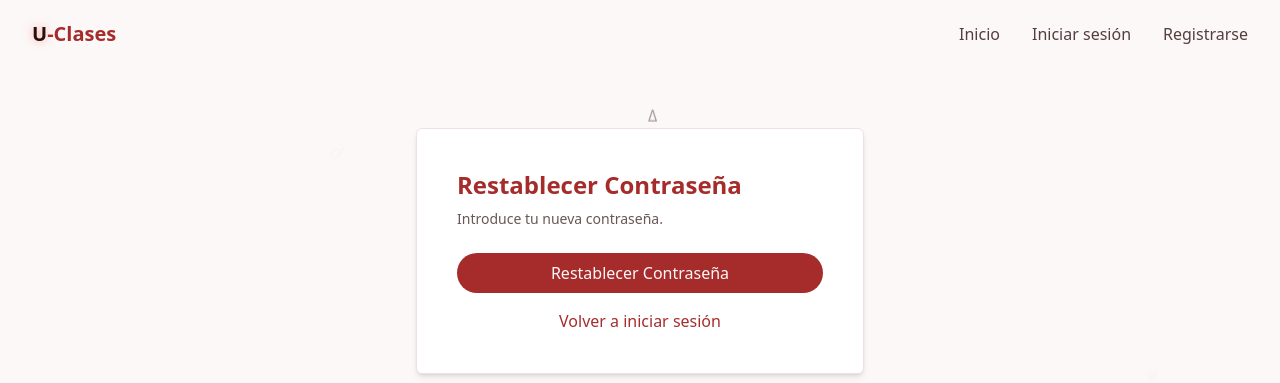
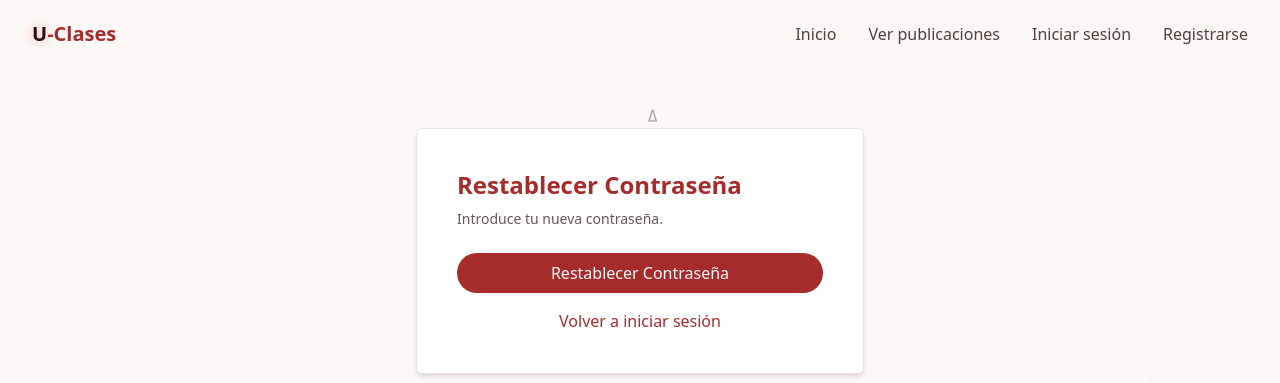
Before and after one commit to DCC-CC4401/2025-2-CC4401-grupo-4, a Django app: page /accounts/password-reset/1/1/ in a window 1280 px wide. Shown: the top 383 px of the page. Run offline with Django 5.2, Linux system fonts and the light colour scheme; style sheets or scripts are compiled from the project's sources.

Commit message:
feat(nav): add link to view publications in nav

```diff
--- a/uclases/templates/includes/nav.html
+++ b/uclases/templates/includes/nav.html
@@ -12,6 +12,7 @@
         <!-- Desktop navigation: inline links for medium+ screens -->
         <div class="hidden md:flex space-x-8">
             <a href="/" class="text-foreground/80 hover:text-primary transition-colors duration-300">Inicio</a>
+            <a href="{% url 'courses:publications' %}" class="text-foreground/80 hover:text-primary transition-colors duration-300">Ver publicaciones</a>
 
             {% if user.is_authenticated %}
             <!-- Dropdown con avatar -->
@@ -67,6 +68,7 @@
         >
             <div class="flex flex-col space-y-8 text-xl">
                 <a href="/" class="text-foreground hover:text-primary transition-colors duration-300">Inicio</a>
+                <a href="{% url 'courses:publications' %}" class="text-foreground hover:text-primary transition-colors duration-300">Ver publicaciones</a>
 
                 {% if user.is_authenticated %}
                 <a href="{% url 'accounts:my_profile' %}" class="text-foreground hover:text-primary transition-colors duration-300">Mi perfil</a>
```
